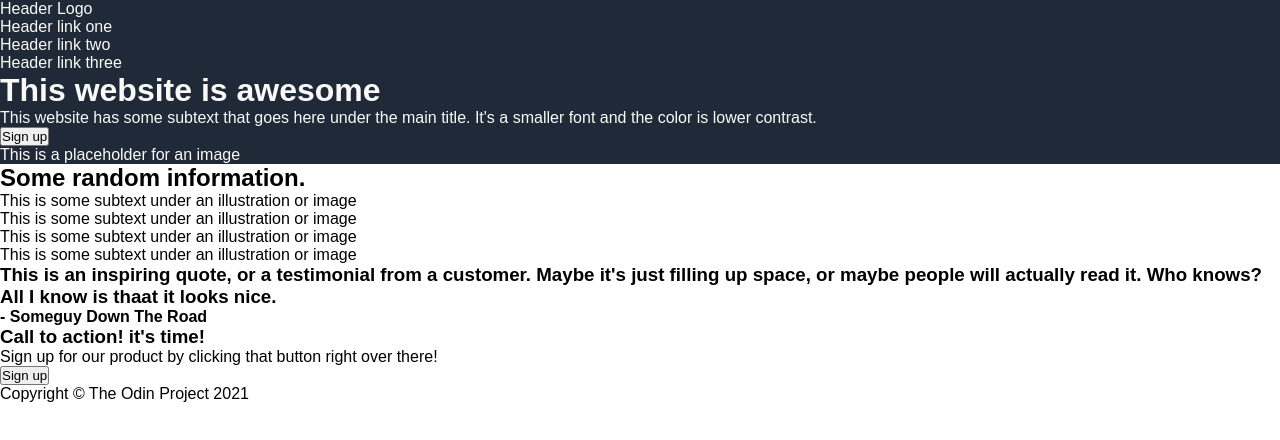
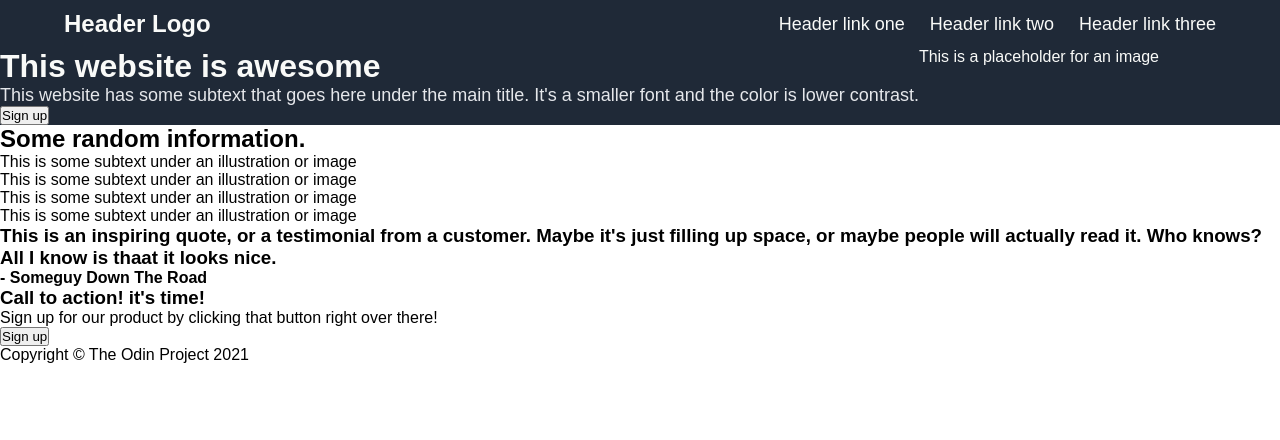
Before and after one commit to Nasir-6/odin-landing-page, a plain HTML site: page index.html in a window 1280 px wide. Drawn offline with Linux system fonts and the light colour scheme.

Commit message:
Navbar done

```diff
--- a/index.html
+++ b/index.html
@@ -10,14 +10,11 @@
 <body>
     <nav>
         <div class="logo-text">Header Logo</div>
-        <div class="nav-links">
-            <ul>
-                <li class="nav-link"><a href="">Header link one</a></li>
-                <li class="nav-link"><a href="">Header link two</a></li>
-                <li class="nav-link"><a href="">Header link three</a></li>
-
-            </ul>
-        </div>
+        <ul class="nav-links">
+            <li class="nav-link"><a href="">Header link one</a></li>
+            <li class="nav-link"><a href="">Header link two</a></li>
+            <li class="nav-link"><a href="">Header link three</a></li>
+        </ul>
     </nav>
 
     <div class="hero-section">
--- a/style.css
+++ b/style.css
@@ -12,6 +12,7 @@ body{
 nav, .hero-section{
     background-color: #1f2937;
     color: #f9faf8;
+    display: flex;
 }
 
 li{
@@ -22,3 +23,28 @@ a{
     text-decoration: none;
     color: #f9faf8;
 }
+
+nav{
+    justify-content: space-between;
+    align-items: center;
+    padding: 10px 5%;
+}
+
+.nav-links{
+    display: flex;
+    gap: 25px;
+}
+
+a:hover{
+    color: grey;
+}
+
+.logo-text{
+    font-size: 24px;
+    font-weight: bolder;
+}
+
+.nav-links,.hero-text{
+    font-size: 18px;
+    color: #E5E7EB;
+}
```
